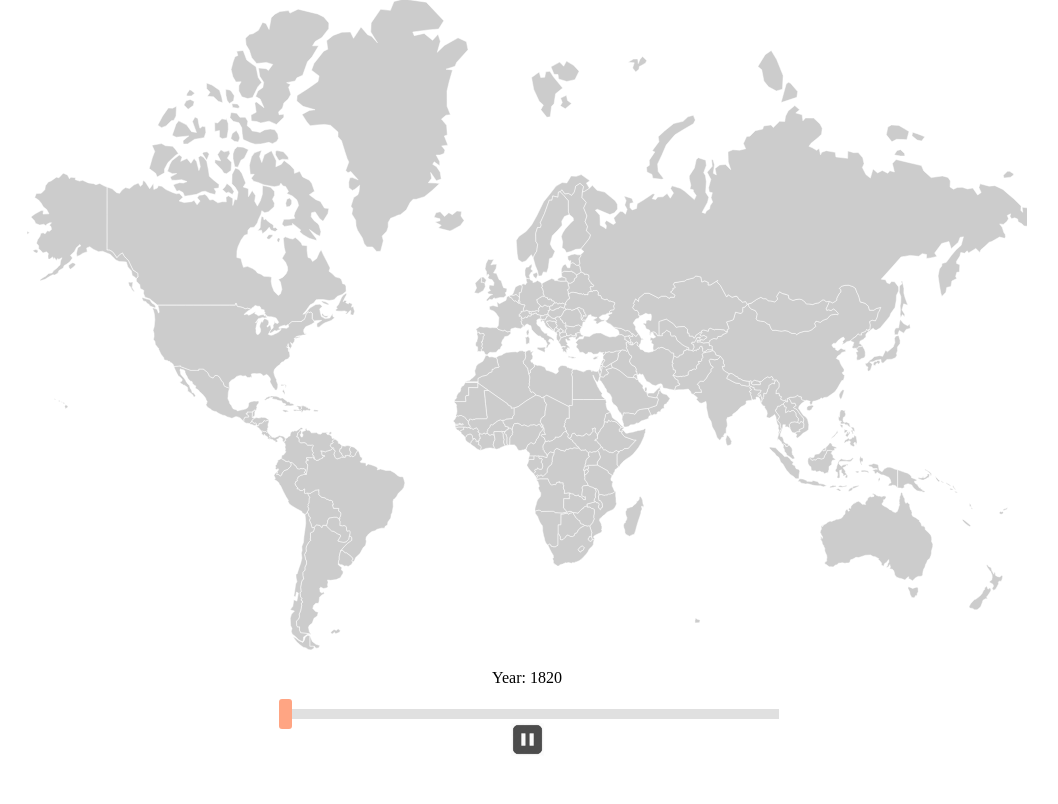
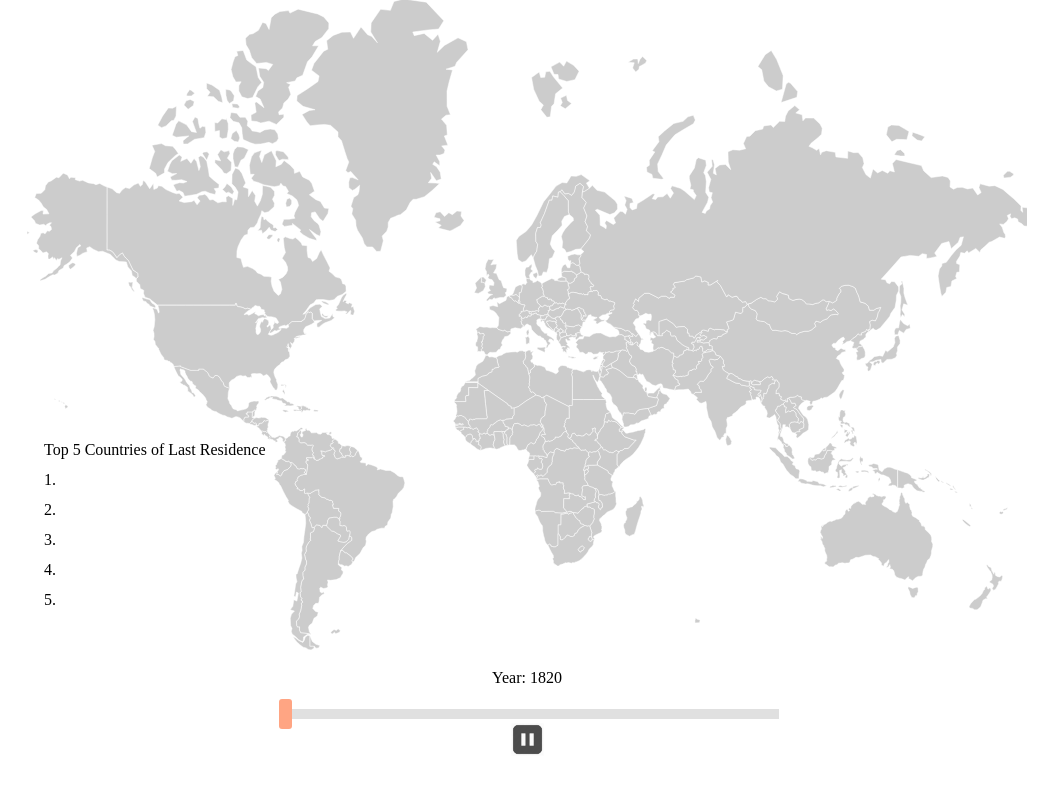
Before and after one commit to aboblin/term02_project01, a Flask app: page / in a window 1280 px wide. Shown: the part 120-924 px from the top of the page, without its empty margins (113-1171 px from the left). Run offline with Flask 2, Linux system fonts and the light colour scheme; some libraries are stand-ins or nearby versions.

Commit message:
leaderboard now shos on svg

```diff
--- a/static/js/leaderboard.js
+++ b/static/js/leaderboard.js
@@ -1,4 +1,12 @@
 console.log("leaderboard loaded")
+lBoardElemArray = []
+for (var i=1;i<=5;i++){
+	lBoardElem=document.getElementById("lBoard"+i.toString());
+	lBoardElemArray.push(lBoardElem);
+}
+
+
+
 
 var getTopFiveList = function(){
 	$.ajax({
@@ -40,8 +48,12 @@ var inputYearToIndex = function(yearNum){
 var yearUpdate = function(){
 
 	var update = function(){
-		yearIndex = inputYearToIndex(parseInt(slider.innerHTML));
+		var yearIndex = inputYearToIndex(parseInt(slider.innerHTML));
 		console.log(leaderBoardList['results'][yearIndex][0]);
+		for (var i=1;i<=5;i++){
+			var subInString = leaderBoardList['results'][yearIndex][i-1];
+			lBoardElemArray[i-1].innerHTML=i.toString()+". " + subInString;
+		}
 
 	}
 	setInterval(update,250);
--- a/templates/svg.html
+++ b/templates/svg.html
@@ -219,7 +219,13 @@
 	<path id="ZM" title="Zambia" class="land" d="M567.11,489.21L568.43,490.47L569.14,492.87L568.66,493.64L568.1,495.94L568.64,498.3L567.76,499.29L566.91,501.95L568.38,502.69L559.87,505.07L560.14,507.12L558.01,507.52L556.42,508.67L556.08,509.68L555.07,509.9L552.63,512.3L551.08,514.19L550.13,514.26L549.22,513.92L546.09,513.6L545.59,513.38L545.56,513.14L544.46,512.48L542.64,512.31L540.34,512.98L538.51,511.16L536.62,508.78L536.75,499.62L542.59,499.66L542.35,498.67L542.77,497.6L542.28,496.27L542.6,494.89L542.3,494.01L543.27,494.08L543.43,494.96L544.74,494.89L546.52,495.15L547.46,496.44L549.7,496.84L551.42,495.94L552.05,497.43L554.2,497.83L555.23,499.05L556.38,500.62L558.53,500.65L558.29,497.57L557.52,498.08L555.56,496.98L554.8,496.47L555.15,493.62L555.65,490.27L555.02,489.02L555.82,487.22L556.57,486.89L560.34,486.41L561.44,486.7L562.61,487.41L563.73,487.89L565.51,488.36z"/>
 	<path id="ZW" title="Zimbabwe" class="land" d="M562.71,527L561.22,526.7L560.27,527.06L558.92,526.55L557.78,526.52L555.99,525.16L553.82,524.7L553,522.8L552.99,521.75L551.79,521.43L548.62,518.18L547.73,516.47L547.17,515.95L546.09,513.6L549.22,513.92L550.13,514.26L551.08,514.19L552.63,512.3L555.07,509.9L556.08,509.68L556.42,508.67L558.01,507.52L560.14,507.12L560.32,508.2L562.66,508.14L563.96,508.75L564.56,509.47L565.9,509.68L567.35,510.62L567.36,514.31L566.81,516.35L566.69,518.55L567.14,519.43L566.83,521.17L566.4,521.44L565.66,523.59z"/>
       </g>
-    </svg>
+    	<text x="17" y="456">Top 5 Countries of Last Residence</text>
+	<text x="17" y="486" id="lBoard1">1.</text>
+	<text x="17" y="516" id="lBoard2">2.</text>
+	<text x="17" y="546" id="lBoard3">3.</text>
+	<text x="17" y="576" id="lBoard4">4.</text>
+	<text x="17" y="606" id="lBoard5">5.</text>
+	</svg>
 
     <div class="slidecontainer">
       <center>Year: <span id="year"></span></center>
```
